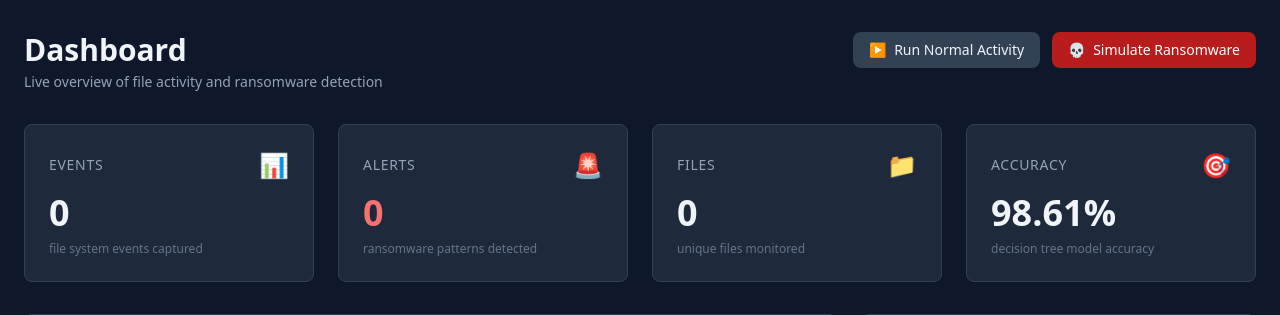
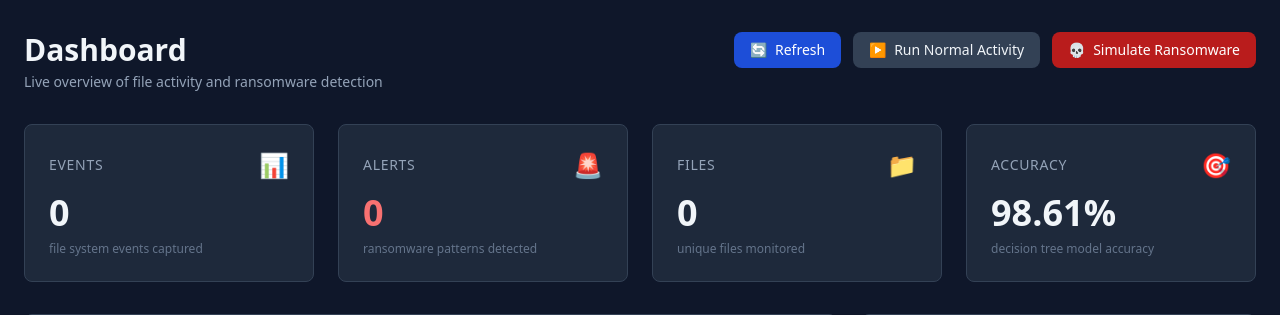
Before and after one commit to habahmadi/ransomwareProject, a Flask app: page / in a window 1280 px wide. Shown: the part 65-380 px from the top of the page. Run offline with Flask 3, Linux system fonts and the light colour scheme; some libraries are stand-ins or nearby versions.

Commit message:
Replace auto-refresh with manual refresh button

```diff
--- a/webapp/templates/dashboard.html
+++ b/webapp/templates/dashboard.html
@@ -12,6 +12,11 @@
 
     <!-- simulation buttons -->
     <div class="flex gap-3">
+        <button onclick="window.location.reload()"
+                class="px-4 py-2 bg-blue-700 hover:bg-blue-600 text-white rounded-lg text-sm font-medium transition flex items-center gap-2">
+            <span>🔄</span>
+            <span>Refresh</span>
+        </button>
         <button id="runNormalBtn"
                 class="px-4 py-2 bg-slate-700 hover:bg-slate-600 text-slate-100 rounded-lg text-sm font-medium transition flex items-center gap-2">
             <span>▶</span>
@@ -304,15 +309,12 @@
             const statusText = document.getElementById("simStatusText");
 
             // show the running banner
-            statusText.textContent = label + " — wait a few seconds, then the page will refresh";
+            statusText.textContent = label + " - wait a few seconds, then hit Refresh to see results";
             status.classList.remove("hidden");
 
             // fire the POST request to flask
+            // we dont need to manually reload because the page auto-refreshes every 5 seconds
             fetch(endpoint, { method: "POST" })
-                .then(() => {
-                    // give the simulator time to finish and monitor to log everything
-                    setTimeout(() => window.location.reload(), 15000);
-                })
                 .catch(err => {
                     statusText.textContent = "Error: " + err.message;
                 });
```
Also changed, not shown: webapp/templates/alerts.html (+6 -1 lines).
